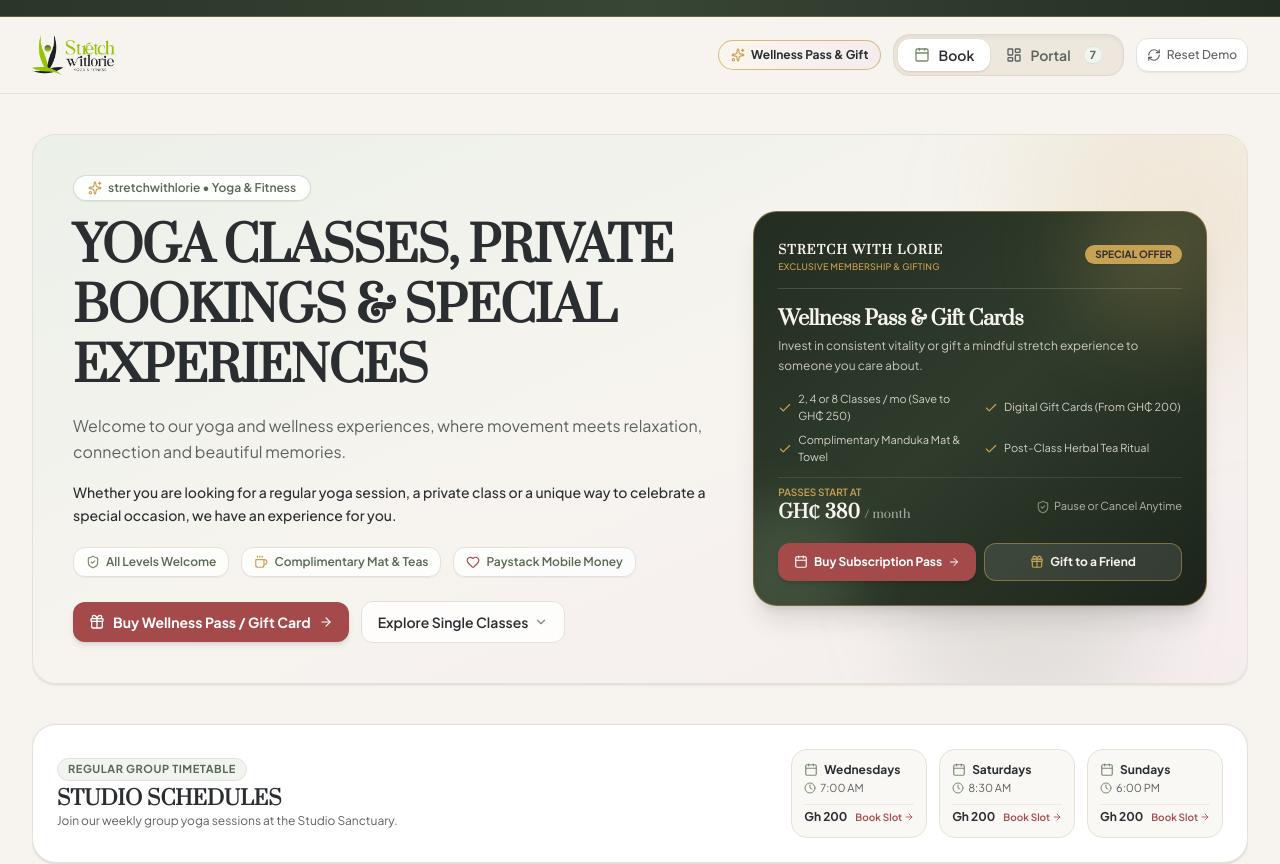
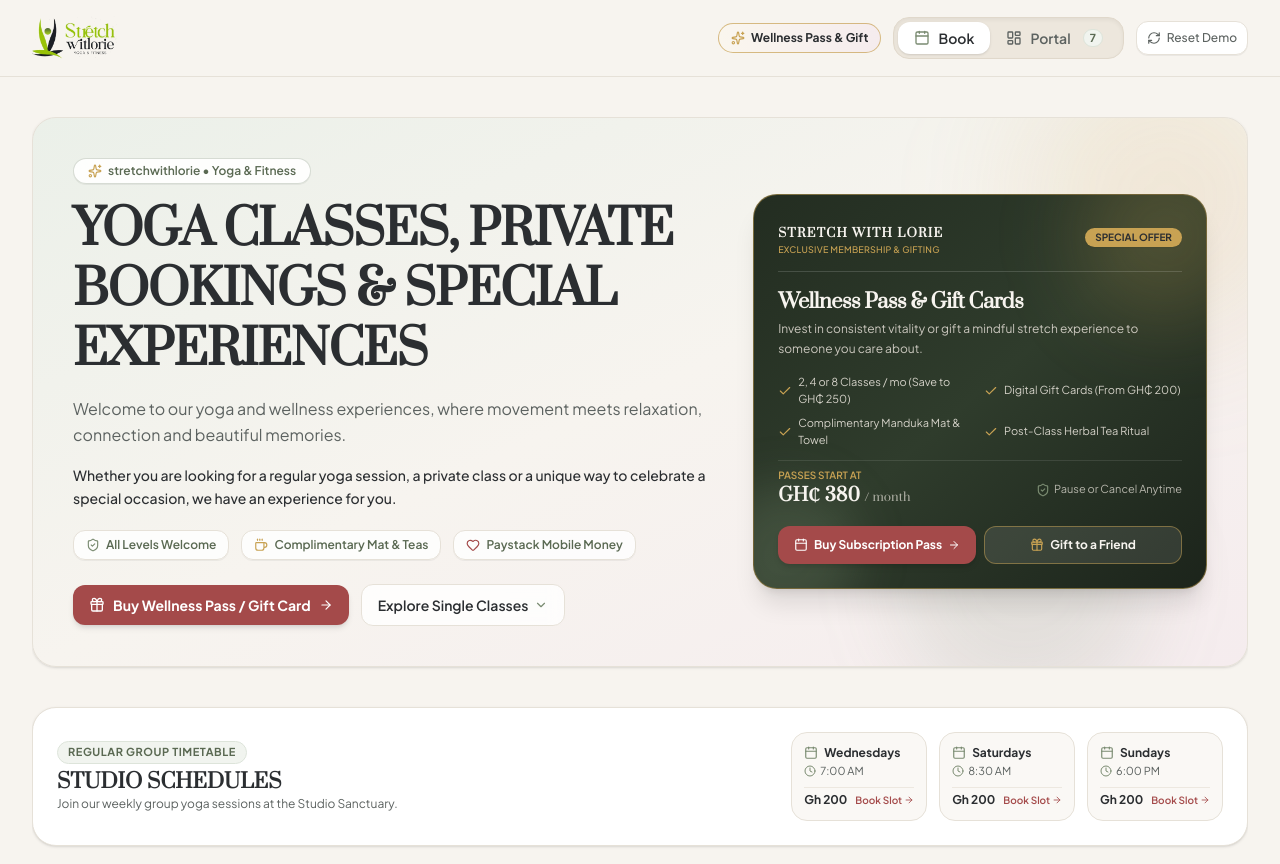
Before and after one commit to GenghisKhan-creator/stretchwithlorie, a React (Vite) app in the folder frontend/: page / in a window 1280 px wide. Shown: the top 864 px of the page. Built offline with nearby package versions, Linux system fonts and the light colour scheme; a web font is replaced by a local one.

Commit message:
feat: add App component for yoga booking platform

```diff
--- a/frontend/src/App.jsx
+++ b/frontend/src/App.jsx
@@ -185,8 +185,8 @@ export default function App() {
     <div className="min-h-screen bg-[#F7F4EF] text-[#2B2E31] font-sans antialiased selection:bg-[#EAD3D5] selection:text-[#2B2E31] flex flex-col w-full max-w-full overflow-x-hidden">
 
       {/* Top Announcement Bar for Signature Special Offer */}
-      <div className="bg-gradient-to-r from-[#2A3628] via-[#384635] to-[#252E23] text-white text-xs px-3.5 sm:px-6 py-2 border-b border-[#C8A253]/35 shrink-0 z-50">
-        {/* <div className="mx-auto max-w-7xl flex items-center justify-between gap-2 flex-wrap">
+      {/* <div className="bg-gradient-to-r from-[#2A3628] via-[#384635] to-[#252E23] text-white text-xs px-3.5 sm:px-6 py-2 border-b border-[#C8A253]/35 shrink-0 z-50">
+        <div className="mx-auto max-w-7xl flex items-center justify-between gap-2 flex-wrap">
           <div className="flex items-center gap-2">
             <span className="inline-flex items-center gap-1 rounded-full bg-[#C8A253] text-[#2B2E31] px-2 py-0.5 font-extrabold text-[10px] tracking-wide shadow-2xs">
               <Sparkles className="h-3 w-3" />
@@ -204,8 +204,8 @@ export default function App() {
             <span>Buy / Gift Now</span>
             <ArrowRight className="h-3 w-3" />
           </button>
-        </div> */}
-      </div>
+        </div>
+      </div> */}
 
       {/* Navigation Header */}
       <Navbar
```
